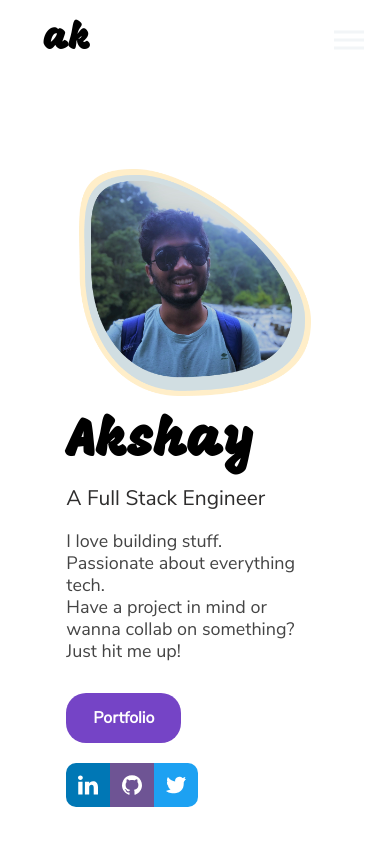
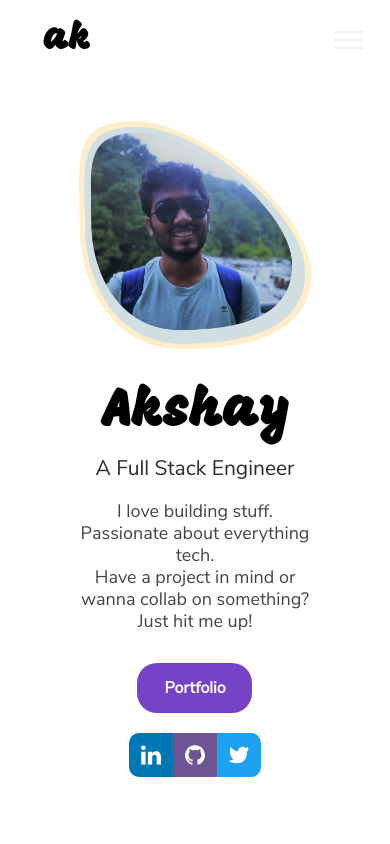
Before and after one commit to akshay-r13/akshay-r13.github.io, a plain HTML site: page index.html in a window 390 px wide. Shown: the top 844 px of the page. Drawn offline with Linux system fonts and the light colour scheme.

Commit message:
worked on responsiveness

```diff
--- a/index.html
+++ b/index.html
@@ -27,7 +27,7 @@
         <div id="grid-container-banner" class="grid-container">
             <div class="banner-header">
                 <h1 id="name-header">Akshay</h1>
-                <h2>A Full Stack Engineer</h2>
+                <h2 id="role-header">A Full Stack Engineer</h2>
             </div>
             <div class="banner-content">
                 I love building stuff. <br />
@@ -55,7 +55,7 @@
             </div>
         </div>
         <div class="center">
-            <h1 class="center">
+            <h1 class="center section-header">
                 My Skills
             </h1>
         </div>
@@ -108,7 +108,7 @@
             </div>
           </div>
           <div class="center">
-            <h1 class="center">
+            <h1 class="center section-header">
                 My Journey
             </h1>
         </div>
--- a/master.css
+++ b/master.css
@@ -144,6 +144,7 @@ h2 {
 }
 
 #cta-btn {
+    display: block;
     background-color: #7544C6;
     width: 115px;
     height: 50px;
@@ -264,10 +265,14 @@ h2 {
     color: gray;
 }
 
+.section-header {
+    margin-top: 5rem;
+}
+
 
 @media screen and (max-width: 800px){
     #grid-container-banner {
-        margin: 10vh auto;
+        margin: 2vh auto;
         height: fit-content;
         display: grid;
         grid-template-columns: 1fr;
@@ -284,8 +289,34 @@ h2 {
           "banner-social";
       }
 
+      #my-pic {
+        max-height: 300px;
+        display: block;
+        margin: 20px auto;
+      }
+
+      #name-header {
+        text-align: center;
+      }
+
+      #role-header {
+        text-align: center;
+      }
+
+      .banner-content {
+        text-align: center;
+      }
+
+      #cta-btn {
+        margin: 10px auto;
+      }
+
+      #social-icon-container {
+        margin: 10px auto;
+      }
+
       #grid-container-skills {
-        margin: 10vh auto;
+        margin: 2vh auto;
         display: grid;
         grid-template-columns: 1fr;
         grid-template-rows: min-content min-content min-content min-content;
@@ -298,7 +329,7 @@ h2 {
       }
 
       #grid-container-journeys {
-        margin: 10vh auto;
+        margin: 2vh auto;
         display: grid;
         grid-template-columns: 0.2fr 2.8fr 0fr;
         grid-template-rows: min-content min-content min-content min-content;
```
